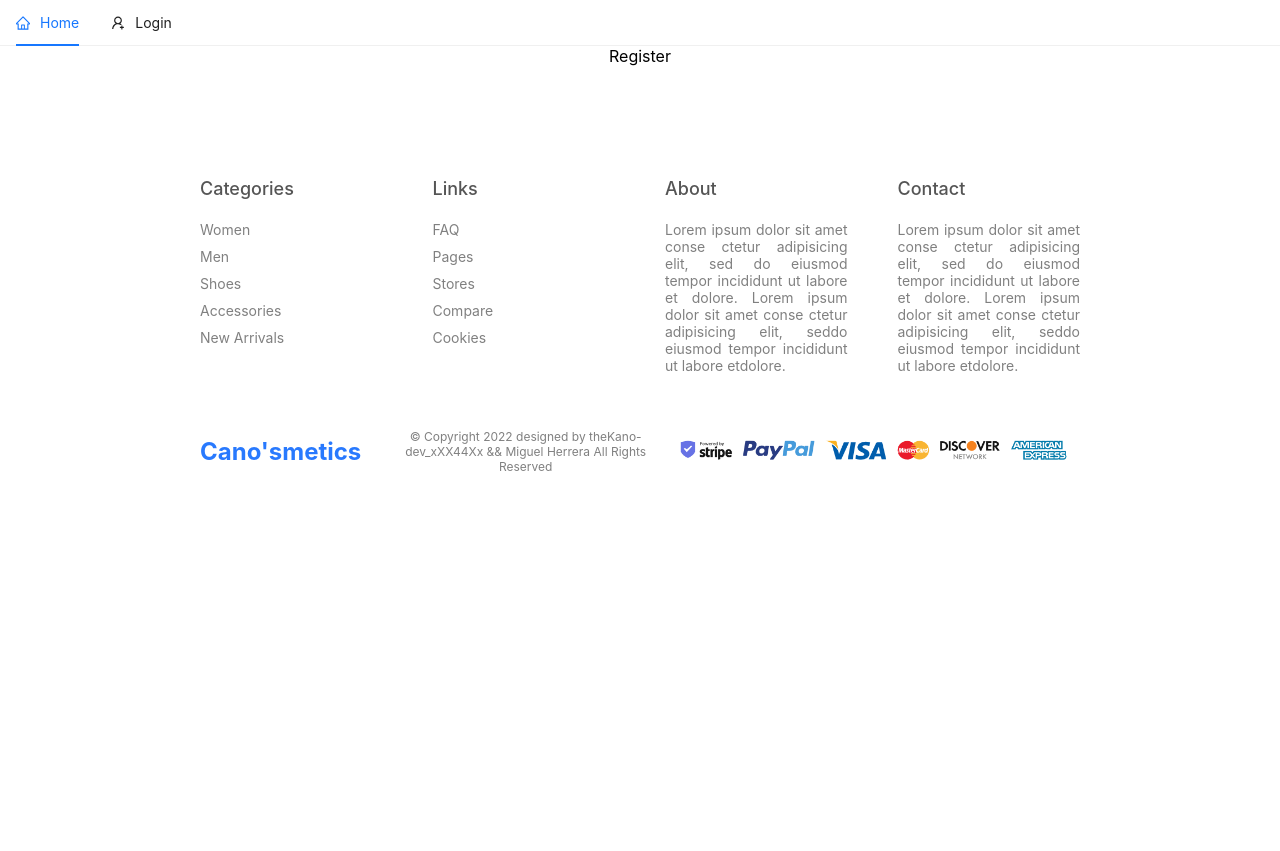
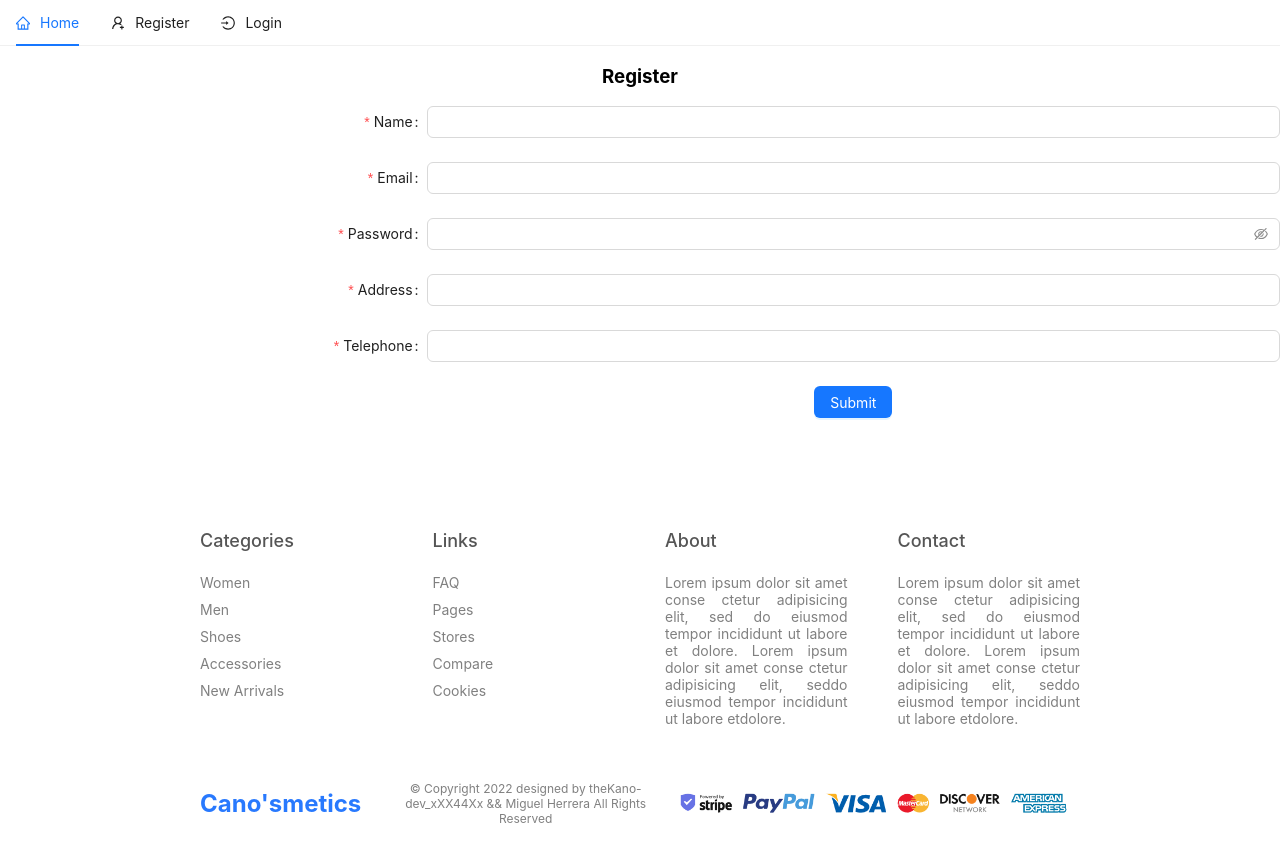
Before and after one commit to sergiokano/React_E-commerce, a React (Create React App) app: page /register in a window 1280 px wide. Before the commit the page ends 800 px from the top, so only its background shows below. Built offline with nearby package versions, Linux system fonts and the light colour scheme.

Commit message:
Register almost done

```diff
--- a/src/components/Header/Header.jsx
+++ b/src/components/Header/Header.jsx
@@ -1,8 +1,8 @@
 import React, { useContext } from "react";
 import { Link, useNavigate } from "react-router-dom";
 import { Menu } from "antd";
-import { HomeOutlined, UserOutlined, UserAddOutlined, LogoutOutlined} from "@ant-design/icons";
-import './Header.scss'
+import { HomeOutlined, UserOutlined, UserAddOutlined, LogoutOutlined, LoginOutlined } from "@ant-design/icons";
+// import './Header.scss'
 import { UserContext } from "../../context/UserContext/UserState";
 
 const Header = () => {
@@ -17,6 +17,9 @@ const Header = () => {
           <Menu.Item key="home" icon={<HomeOutlined />}>
             <Link to="/">Home</Link>
           </Menu.Item>
+          <Menu.Item key="register" icon={<UserAddOutlined />}>
+              <Link to="/register">Register</Link>
+            </Menu.Item>
           {token ? (
             <>
               <Menu.Item key="profile" icon={<UserOutlined />}>
@@ -26,10 +29,11 @@ const Header = () => {
                 <Link to="/logout">Logout</Link>
               </Menu.Item>
             </>
-          ) : (
-            <Menu.Item key="login" icon={<UserAddOutlined />}>
+          )  : (
+            <Menu.Item key="login" icon={<LoginOutlined />}>
               <Link to="/login">Login</Link>
             </Menu.Item>
+
           )}
         </Menu>
       );
--- a/src/components/Home/Home.jsx
+++ b/src/components/Home/Home.jsx
@@ -5,7 +5,7 @@ const Home = () => {
         <div className='home'>
 
             <br />
-            <p>Welcome to <strong>Canos'metics</strong>, where you will find the latest cruelty free cosmetics on demand.
+            <p>Welcome to <strong>Cano'smetics</strong>, where you will find the latest cruelty free cosmetics on demand.
                 <br />
                 <br />
                 ~ Facial cream
--- a/src/components/Login/Login.jsx
+++ b/src/components/Login/Login.jsx
@@ -17,6 +17,7 @@ const Login = () => {
       navigate("/profile")
     }
 }, [login])
+
   return (
     <div className="container">
       <h3>Login</h3>
--- a/src/components/Register/Register.jsx
+++ b/src/components/Register/Register.jsx
@@ -1,10 +1,121 @@
-import React from 'react'
+import React, { useContext, useEffect } from 'react'
+import { Button, Form, Input } from "antd";
+import { useNavigate } from 'react-router-dom'
+import { UserContext } from '../../context/UserContext/UserState'
 
 const Register = () => {
+const {register} = useContext(UserContext)
+const navigate = useNavigate()
+const onFinish = (values) =>{
+    register(values)
+}
 
+//  useEffect(() => {
+//     const foundToken = JSON.parse(localStorage.getItem("token"));
+//       if (foundToken){
+//       navigate("/login")
+//     }
+//  }, [register])
 
   return (
-    <div>Register</div>
+    <div>
+        <h3>Register</h3>
+        <Form
+        name="basic"
+        labelCol={{
+          span: 8,
+        }}
+        wrapperCol={{
+          span: 16,
+        }}
+        initialValues={{
+          remember: true,
+        }}
+        onFinish={onFinish}
+        autoComplete="off"
+      >
+        <Form.Item
+          label="Name"
+          name="name"
+          rules={[
+            {
+              required: true,
+              type: "text",
+              message: "Please input your name",
+            },
+          ]}
+        >
+          <Input />
+        </Form.Item>
+
+        <Form.Item
+          label="Email"
+          name="email"
+          rules={[
+            {
+              required: true,
+              type: "email",
+              message: "Please input your email",
+            },
+          ]}
+        >
+          <Input />
+        </Form.Item>
+
+        <Form.Item
+          label="Password"
+          name="password"
+          rules={[
+            {
+              required: true,
+              type: "password",
+              message: "Please input your password",
+            },
+          ]}
+        >
+          <Input.Password />
+        </Form.Item>
+
+        <Form.Item
+          label="Address"
+          name="address"
+          rules={[
+            {
+              required: true,
+              type: "text",
+              message: "Please input your address",
+            },
+          ]}
+        >
+          <Input />
+        </Form.Item>
+
+        <Form.Item
+          label="Telephone"
+          name="phone"
+          rules={[
+            {
+              required: true,
+              type: "phone",
+              message: "Please input your telephone number",
+            },
+          ]}
+        >
+          <Input />
+        </Form.Item>
+
+        <Form.Item
+          wrapperCol={{
+            offset: 8,
+            span: 16,
+          }}
+        >
+          <Button type="primary" htmlType="submit">
+            Submit
+          </Button>
+        </Form.Item>
+      </Form>
+    </div>
   )
 }
 
```
